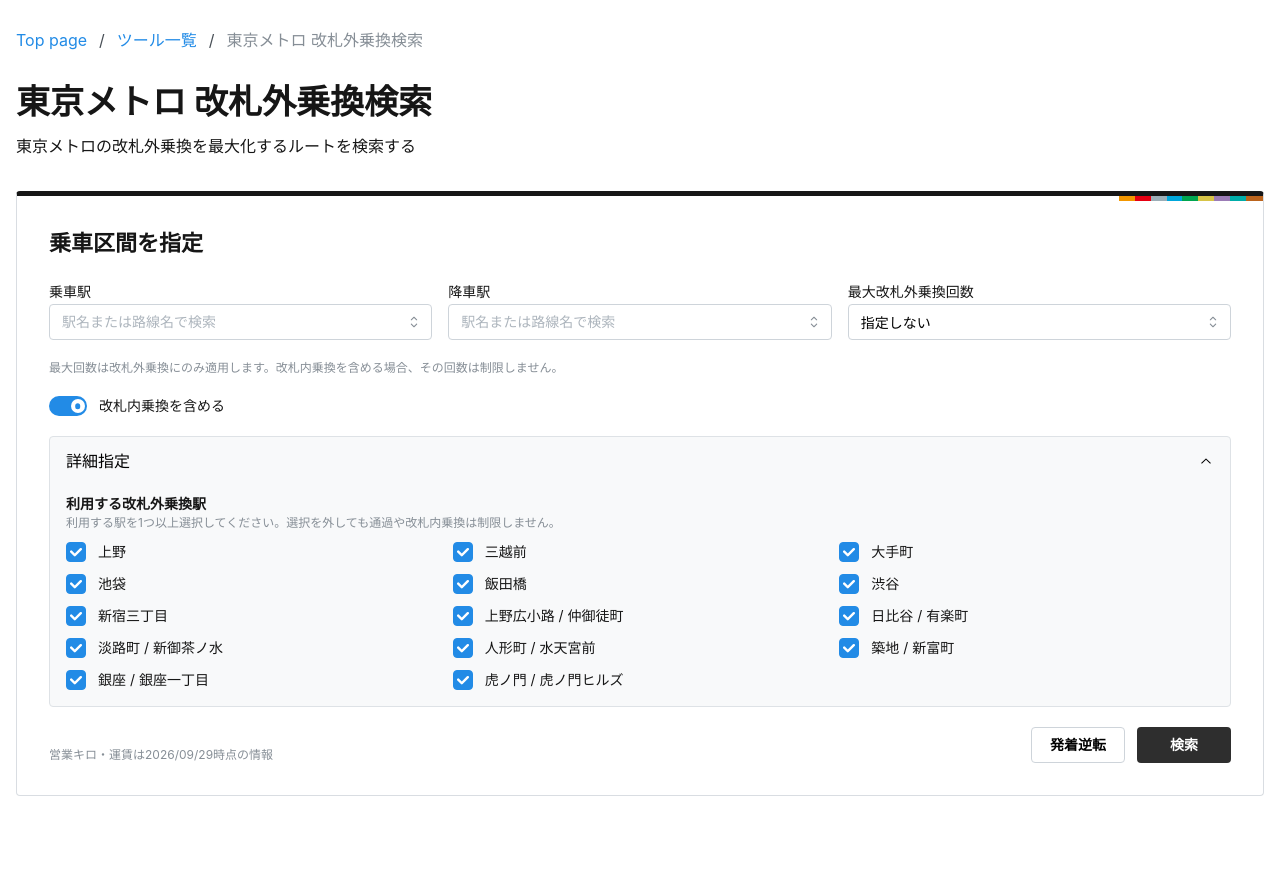
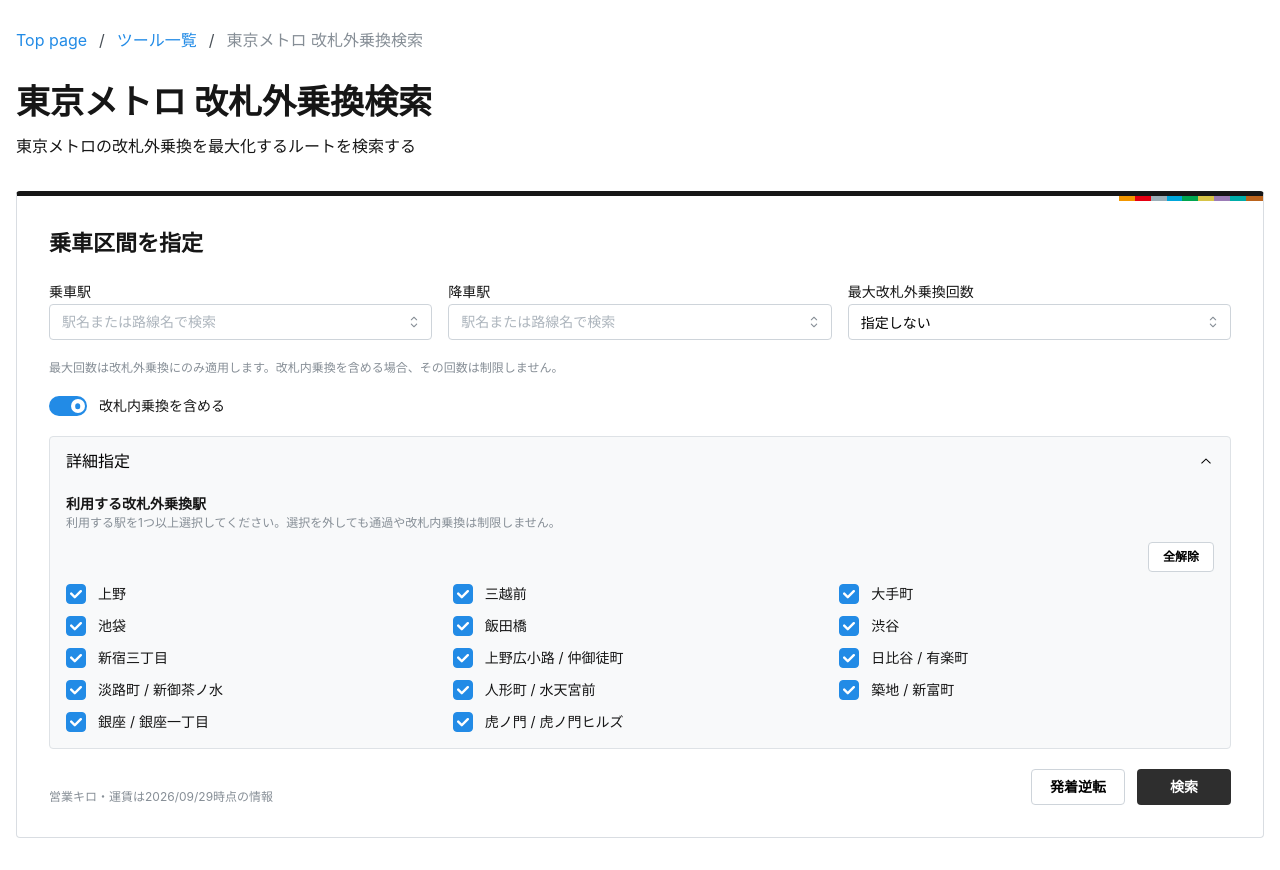
Before and after one commit to hiroxto/hiroxto.net, a Next.js app: page /tools/tokyometro-transfer-search in a window 1280 px wide. Both pictures are taken after a click on the button "詳細指定". Before the commit the page ends 828 px from the top, so only its background shows below. Built offline with nearby package versions, Linux system fonts and the light colour scheme.

Commit message:
feat: 改札外乗換駅の全選択と全解除を追加

```diff
--- a/components/tokyometro-transfer-search/tokyometro-transfer-search-page.tsx
+++ b/components/tokyometro-transfer-search/tokyometro-transfer-search-page.tsx
@@ -299,6 +299,8 @@
         searchAttempt,
     ]);
 
+    const areAllOutsideTransfersSelected = outsideTransferIds.length === allOutsideTransferIds.length;
+
     const handleSubmit = (event: FormEvent<HTMLFormElement>) => {
         event.preventDefault();
 
@@ -445,6 +447,21 @@
                                                 )
                                             }
                                         >
+                                            <Group justify="flex-end" mt="sm">
+                                                <Button
+                                                    type="button"
+                                                    variant="default"
+                                                    size="xs"
+                                                    radius="sm"
+                                                    onClick={() =>
+                                                        setOutsideTransferIds(
+                                                            areAllOutsideTransfersSelected ? [] : allOutsideTransferIds,
+                                                        )
+                                                    }
+                                                >
+                                                    {areAllOutsideTransfersSelected ? '全解除' : '全選択'}
+                                                </Button>
+                                            </Group>
                                             <SimpleGrid cols={{ base: 1, sm: 2, md: 3 }} spacing="sm" mt="sm">
                                                 {outsideTransferOptions.map((option) => (
                                                     <Checkbox
```
Also changed, not shown: 1 other file (tests, documents, lock files or other folders).
